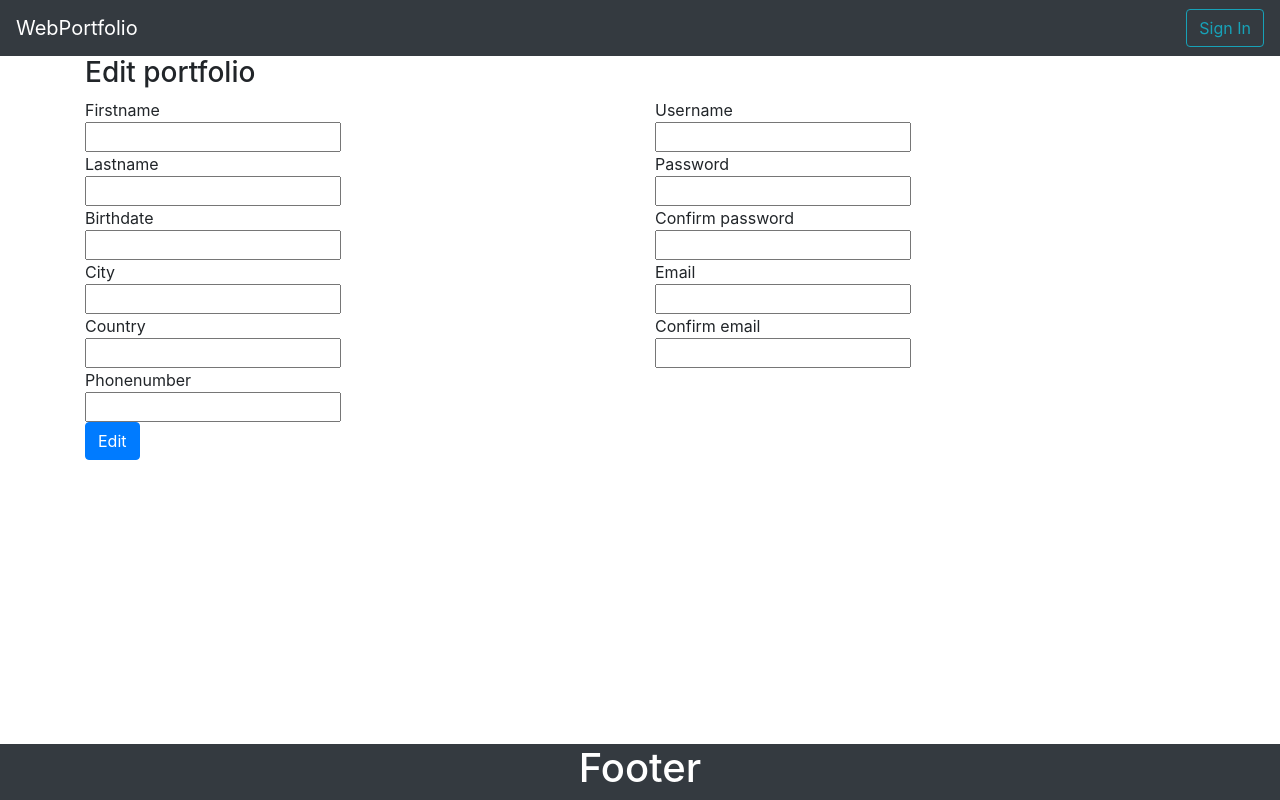
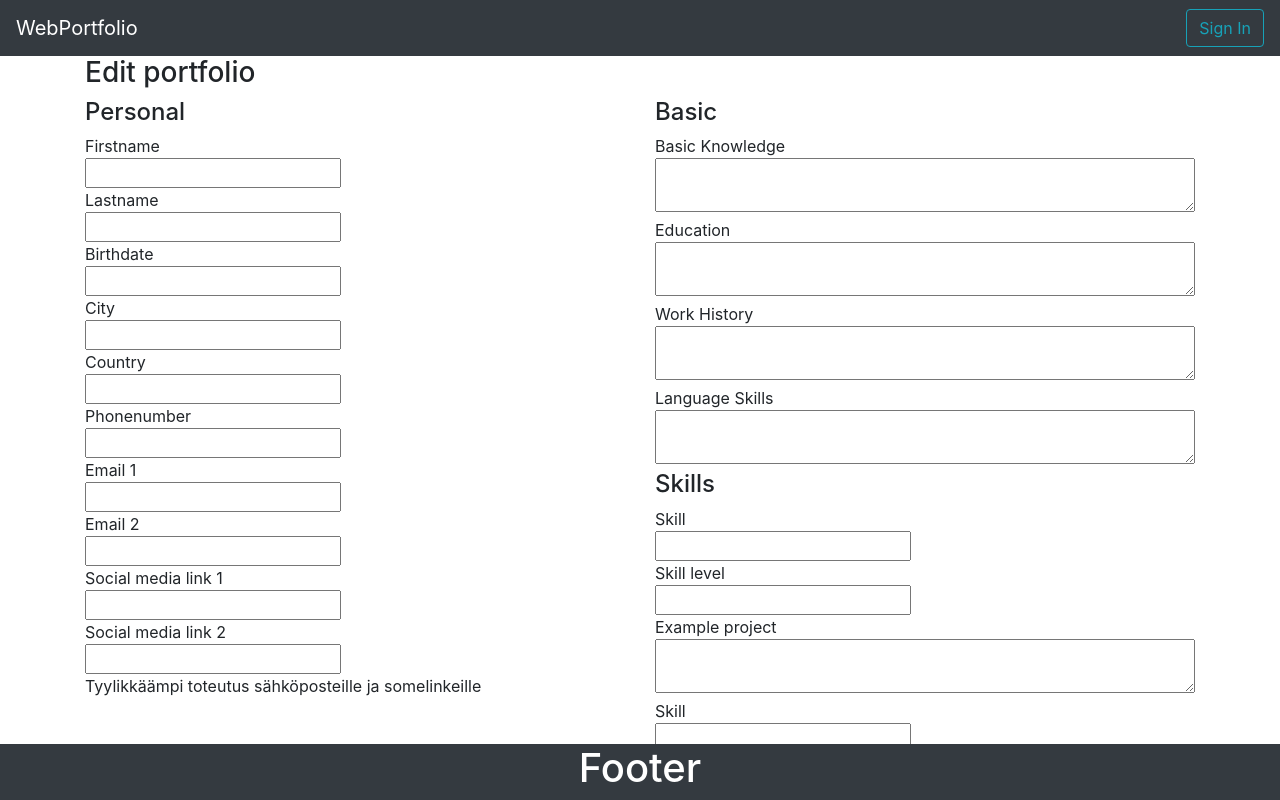
Before and after one commit to toni-mahilainen/WebPortfolio, a React (Create React App) app: page / in a window 1280 px wide. Built offline with nearby package versions, Linux system fonts and the light colour scheme.

Commit message:
Edit portfolio runko valmis

```diff
--- a/src/Components/App/app.css
+++ b/src/Components/App/app.css
@@ -0,0 +1,3 @@
+#root {
+    height: 100vh;
+}
--- a/src/Components/EditPortfolio/editPortfolio.css
+++ b/src/Components/EditPortfolio/editPortfolio.css
@@ -0,0 +1,8 @@
+main {
+    height: 86vh;
+    overflow: auto;
+}
+
+textarea {
+    width: 100%;
+}
--- a/src/Components/EditPortfolio/editPortfolio.jsx
+++ b/src/Components/EditPortfolio/editPortfolio.jsx
@@ -1,6 +1,6 @@
 import React, { Component } from 'react';
 import './editPortfolio.css';
-import { Form, Container, Row, Col, Button } from 'react-bootstrap';
+import { Container, Row, Col, Button } from 'react-bootstrap';
 
 class EditPortfolio extends Component {
     render() {
@@ -14,6 +14,7 @@ class EditPortfolio extends Component {
                     </Row>
                     <Row>
                         <Col>
+                            <h4>Personal</h4>
                             <form>
                                 Firstname <br />
                                 <input type="text" /><br />
@@ -26,27 +27,51 @@ class EditPortfolio extends Component {
                                 Country <br />
                                 <input type="text" /><br />
                                 Phonenumber <br />
+                                <input type="numbers" /><br />
+                                Email 1 <br />
+                                <input type="email" /><br />
+                                Email 2<br />
+                                <input type="email" /><br />
+                                Social media link 1 <br />
                                 <input type="text" /><br />
+                                Social media link 2<br />
+                                <input type="text" /><br />
+                                Tyylikkäämpi toteutus sähköposteille ja somelinkeille
                             </form>
                         </Col>
                         <Col>
+                        <h4>Basic</h4>
                             <form>
-                                Username <br />
+                                Basic Knowledge <br />
+                                <textarea type="text" /><br />
+                                Education <br />
+                                <textarea type="text" /><br />
+                                Work History <br />
+                                <textarea type="text" /><br />
+                                Language Skills <br />
+                                <textarea type="text" /><br />
+                            </form>
+                            <h4>Skills</h4>
+                            <form>
+                                Skill <br />
                                 <input type="text" /><br />
-                                Password <br />
-                                <input type="password" /><br />
-                                Confirm password <br />
-                                <input type="password" /><br />
-                                Email <br />
-                                <input type="email" /><br />
-                                Confirm email <br />
-                                <input type="email" /><br />
+                                Skill level <br />
+                                <input type="text" /><br />
+                                Example project <br />
+                                <textarea type="text" /><br />
+                                Skill <br />
+                                <input type="text" /><br />
+                                Skill level <br />
+                                <input type="text" /><br />
+                                Example project <br />
+                                <textarea type="text" /><br />
+                                Tyylikkäämpi toteutus osaamisille
                             </form>
                         </Col>
                     </Row>
                     <Row>
                         <Col>
-                            <Button type="submit">Edit</Button>
+                            <Button type="submit">Save changes</Button>
                         </Col>
                     </Row>
                 </Container>
--- a/src/Components/Footer/footer.css
+++ b/src/Components/Footer/footer.css
@@ -5,4 +5,5 @@ footer {
     width: 100%;
     bottom: 0;
     text-align: center;
+    height: 7vh;
 }
--- a/src/Components/Header/HeaderLoggedIn/headerLoggedIn.css
+++ b/src/Components/Header/HeaderLoggedIn/headerLoggedIn.css
@@ -1,3 +1,7 @@
+nav {
+    height: 7vh;
+}
+
 #or {
     color: white;
     padding: 0 1em;
--- a/src/Components/Header/HeaderLoggedIn/headerLoggedIn.jsx
+++ b/src/Components/Header/HeaderLoggedIn/headerLoggedIn.jsx
@@ -10,7 +10,7 @@ class HeaderLoggedIn extends Component {
                     <Navbar.Brand href="#home" className="mr-auto">
                         WebPortfolio
                     </Navbar.Brand>
-                    <Nav className="mr-auto" >
+                    <Nav className="mr-auto">
                         <Nav.Item>
                             <Nav.Link href="#home">Home</Nav.Link>
                         </Nav.Item>
--- a/src/Components/Header/HeaderLoggedOut/headerLoggedOut.css
+++ b/src/Components/Header/HeaderLoggedOut/headerLoggedOut.css
@@ -1,3 +1,7 @@
+nav {
+    height: 7vh;
+}
+
 #or {
     color: white;
     padding: 0 1em;
--- a/src/Components/Main/main.css
+++ b/src/Components/Main/main.css
@@ -0,0 +1,4 @@
+main {
+    height: 86vh;
+    overflow: auto;
+}
```
Also changed, not shown: src/index.css (line endings or trailing spaces).
